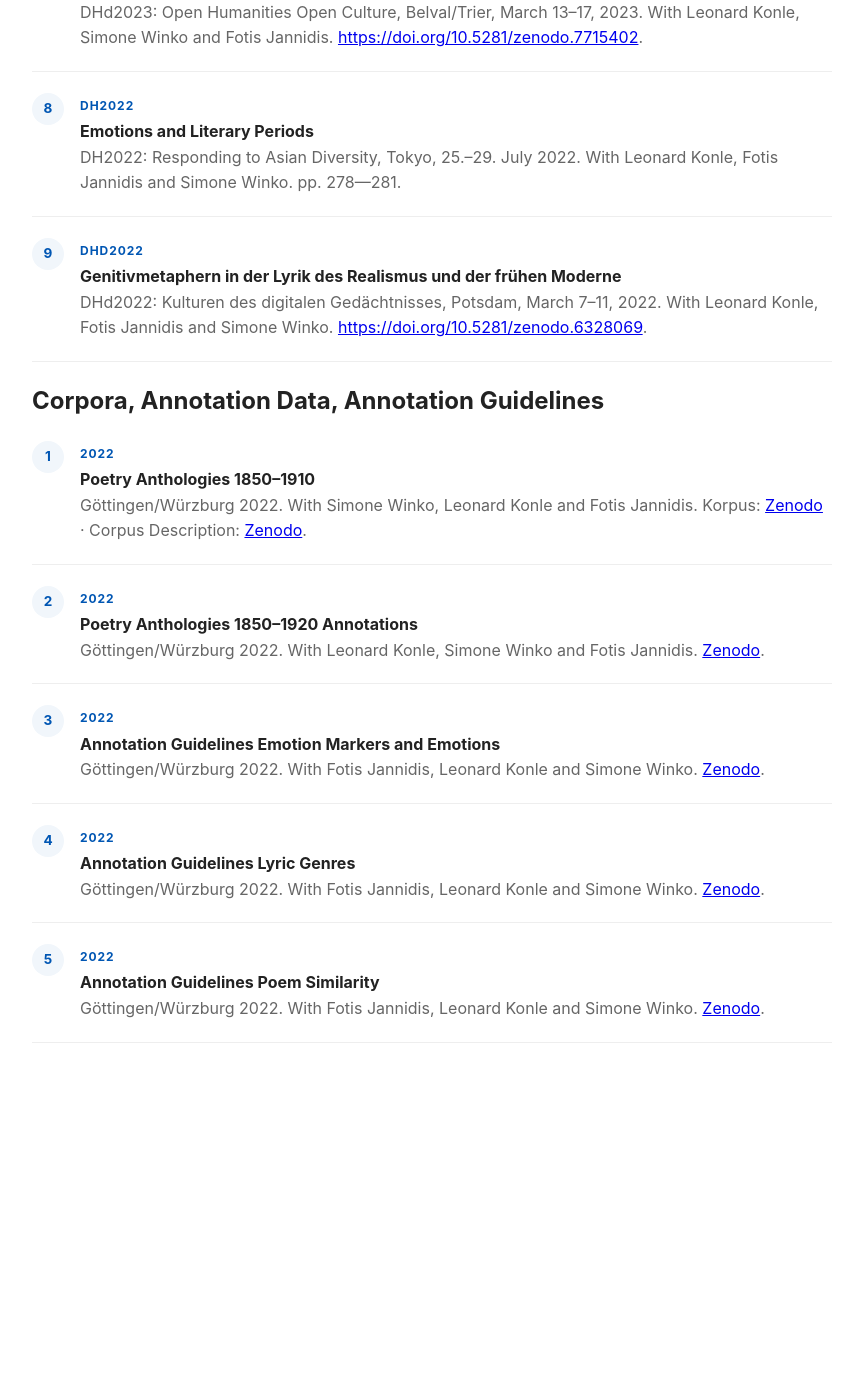
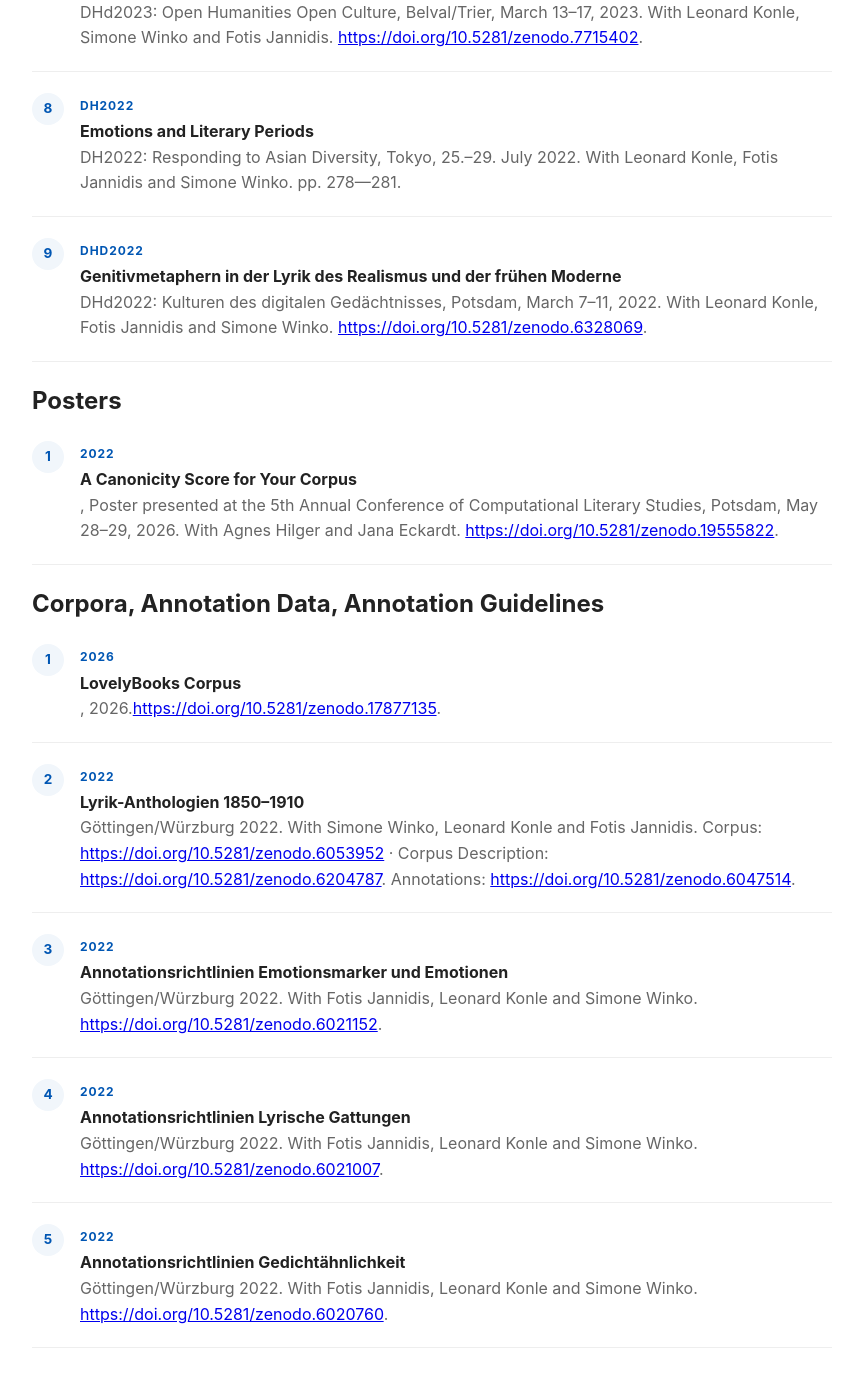
Before and after one commit to MertenKroencke/mertenkroencke.github.io, a Jekyll site: the page built from publications/index.md, in a window 1280 px wide and 1400 px high, scrolled down 4322 px. Shown: the top 1387 px of the window, without its empty margins (208-1071 px from the left). Built offline with Jekyll 4.4.1, drawn with Linux system fonts in a browser that asks for light colours; before the commit the page ends 5417 px from its top, so only the background shows below that.

Commit message:
Update index.md

```diff
--- a/publications/index.md
+++ b/publications/index.md
@@ -65,12 +65,18 @@ summary{cursor:pointer;font-weight:700;color:#0056b3}
 <li><div class="pub-kind">DHd2022</div><div class="pub-title">Genitivmetaphern in der Lyrik des Realismus und der frühen Moderne</div><div class="pub-meta">DHd2022: Kulturen des digitalen Gedächtnisses, Potsdam, March 7–11, 2022. With Leonard Konle, Fotis Jannidis and Simone Winko. <a href="https://doi.org/10.5281/zenodo.6328069">https://doi.org/10.5281/zenodo.6328069</a>.</div></li>
 </ol>
 
+## Posters
+
+<ol class="pub-list">
+<li><div class="pub-kind">2022</div><div class="pub-title">A Canonicity Score for Your Corpus</div><div class="pub-meta">, Poster presented at the 5th Annual Conference of Computational Literary Studies, Potsdam, May 28–29, 2026. With Agnes Hilger and Jana Eckardt. <a href="https://doi.org/10.5281/zenodo.19555822">https://doi.org/10.5281/zenodo.19555822</a>.</div></li>
+</ol>
+
 ## Corpora, Annotation Data, Annotation Guidelines
 
 <ol class="pub-list">
-<li><div class="pub-kind">2022</div><div class="pub-title">Poetry Anthologies 1850–1910</div><div class="pub-meta">Göttingen/Würzburg 2022. With Simone Winko, Leonard Konle and Fotis Jannidis. Korpus: <a href="https://doi.org/10.5281/zenodo.6053952">Zenodo</a> · Corpus Description: <a href="https://doi.org/10.5281/zenodo.6204787">Zenodo</a>.</div></li>
-<li><div class="pub-kind">2022</div><div class="pub-title">Poetry Anthologies 1850–1920 Annotations</div><div class="pub-meta">Göttingen/Würzburg 2022. With Leonard Konle, Simone Winko and Fotis Jannidis. <a href="https://doi.org/10.5281/zenodo.6047514">Zenodo</a>.</div></li>
-<li><div class="pub-kind">2022</div><div class="pub-title">Annotation Guidelines Emotion Markers and Emotions</div><div class="pub-meta">Göttingen/Würzburg 2022. With Fotis Jannidis, Leonard Konle and Simone Winko. <a href="https://doi.org/10.5281/zenodo.6021152">Zenodo</a>.</div></li>
-<li><div class="pub-kind">2022</div><div class="pub-title">Annotation Guidelines Lyric Genres</div><div class="pub-meta">Göttingen/Würzburg 2022. With Fotis Jannidis, Leonard Konle and Simone Winko. <a href="https://doi.org/10.5281/zenodo.6021007">Zenodo</a>.</div></li>
-<li><div class="pub-kind">2022</div><div class="pub-title">Annotation Guidelines Poem Similarity</div><div class="pub-meta">Göttingen/Würzburg 2022. With Fotis Jannidis, Leonard Konle and Simone Winko. <a href="https://doi.org/10.5281/zenodo.6020760">Zenodo</a>.</div></li>
+<li><div class="pub-kind">2026</div><div class="pub-title">LovelyBooks Corpus</div><div class="pub-meta">, 2026.<a href="https://doi.org/10.5281/zenodo.17877135">https://doi.org/10.5281/zenodo.17877135</a>.</div></li>
+<li><div class="pub-kind">2022</div><div class="pub-title">Lyrik-Anthologien 1850–1910</div><div class="pub-meta">Göttingen/Würzburg 2022. With Simone Winko, Leonard Konle and Fotis Jannidis. Corpus: <a href="https://doi.org/10.5281/zenodo.6053952">https://doi.org/10.5281/zenodo.6053952</a> · Corpus Description: <a href="https://doi.org/10.5281/zenodo.6204787">https://doi.org/10.5281/zenodo.6204787</a>. Annotations: <a href="https://doi.org/10.5281/zenodo.6047514">https://doi.org/10.5281/zenodo.6047514</a>.</div></li>
+<li><div class="pub-kind">2022</div><div class="pub-title">Annotationsrichtlinien Emotionsmarker und Emotionen</div><div class="pub-meta">Göttingen/Würzburg 2022. With Fotis Jannidis, Leonard Konle and Simone Winko. <a href="https://doi.org/10.5281/zenodo.6021152">https://doi.org/10.5281/zenodo.6021152</a>.</div></li>
+<li><div class="pub-kind">2022</div><div class="pub-title">Annotationsrichtlinien Lyrische Gattungen</div><div class="pub-meta">Göttingen/Würzburg 2022. With Fotis Jannidis, Leonard Konle and Simone Winko. <a href="https://doi.org/10.5281/zenodo.6021007">https://doi.org/10.5281/zenodo.6021007</a>.</div></li>
+<li><div class="pub-kind">2022</div><div class="pub-title">Annotationsrichtlinien Gedichtähnlichkeit</div><div class="pub-meta">Göttingen/Würzburg 2022. With Fotis Jannidis, Leonard Konle and Simone Winko. <a href="https://doi.org/10.5281/zenodo.6020760">https://doi.org/10.5281/zenodo.6020760</a>.</div></li>
 </ol>
```
